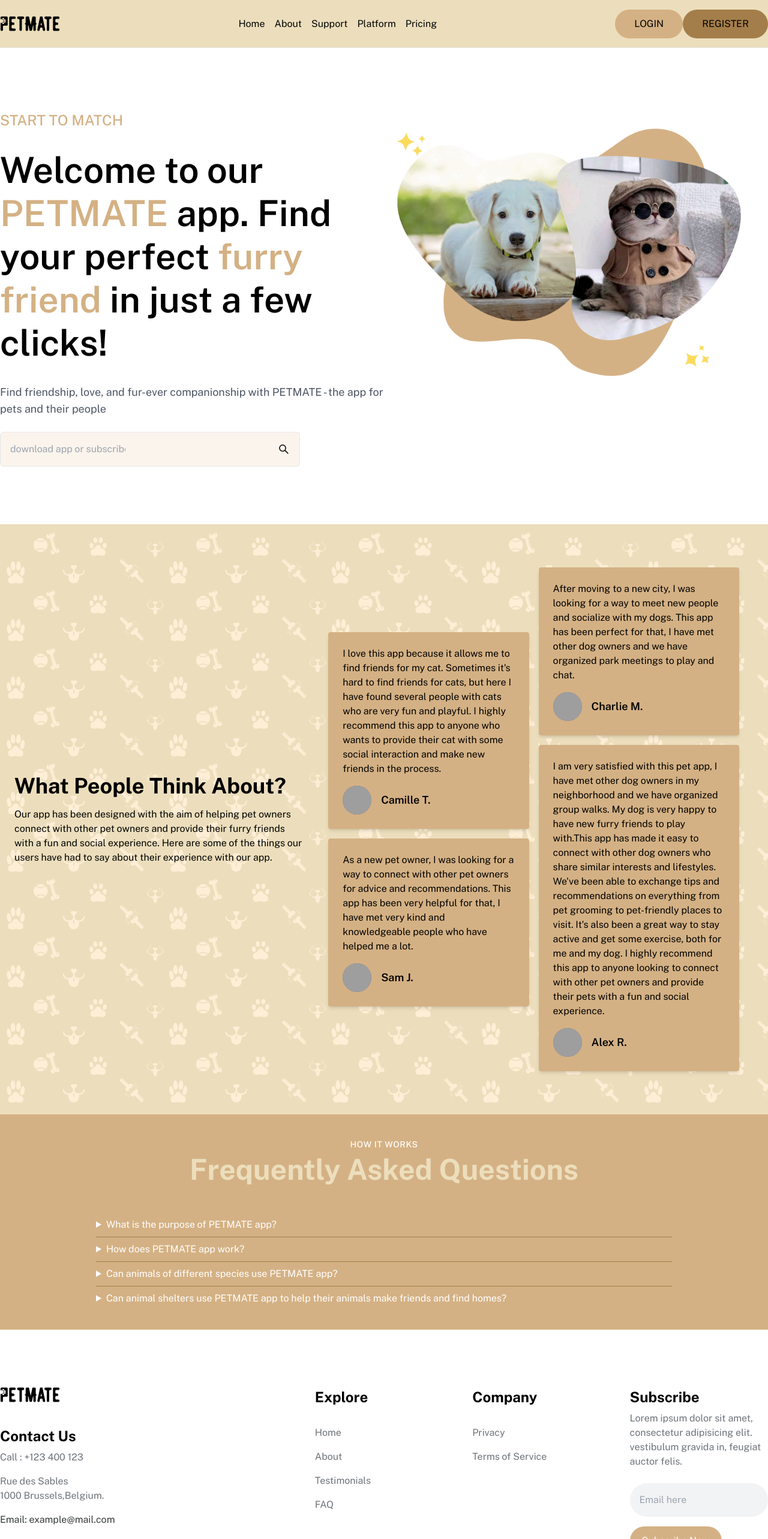
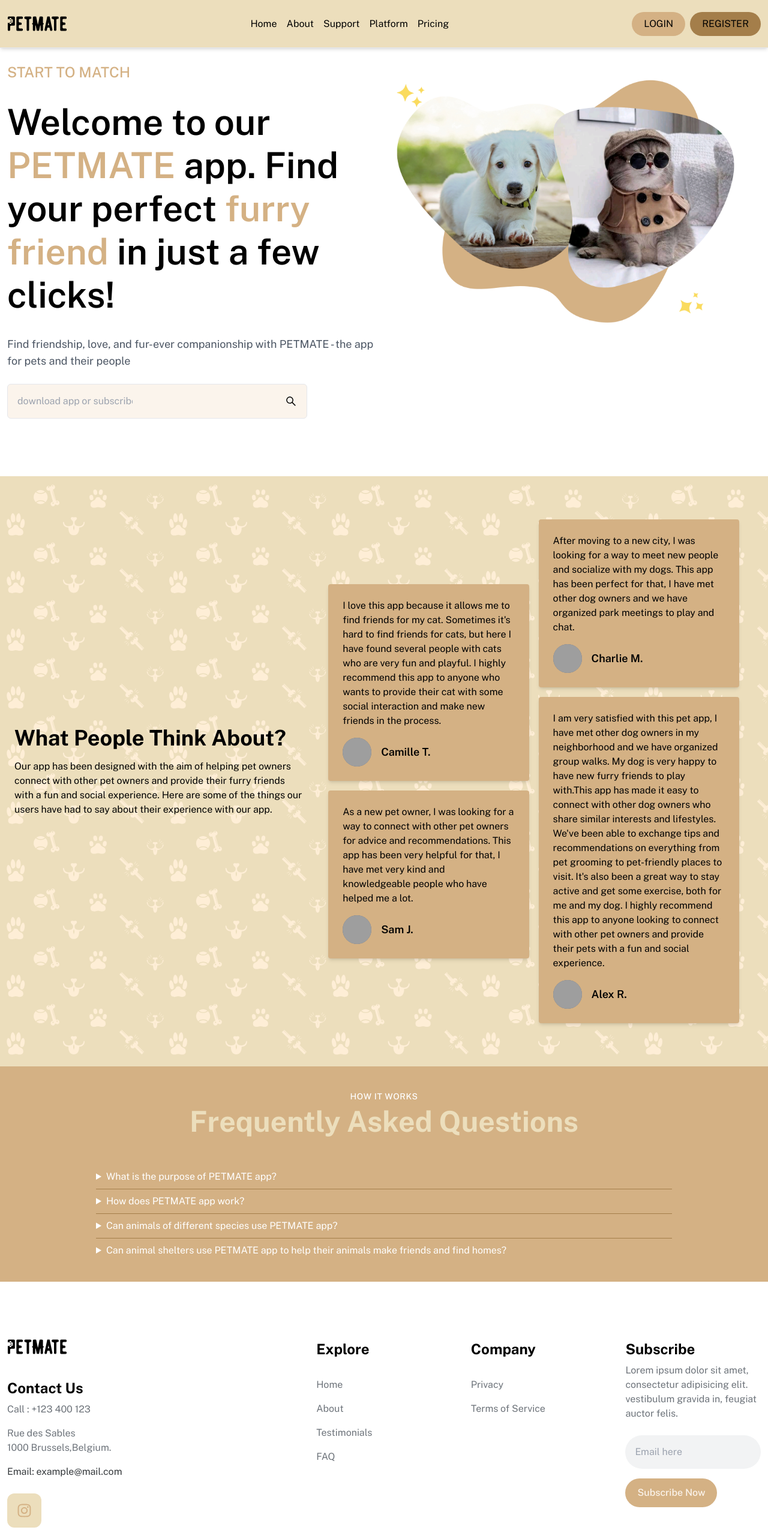
Before and after one commit to ronniejamestorres/petmate, a React (Vite) app: page / in a window 1280 px wide. Shown: the top 2566 px of the page at 60% size. Built offline with nearby package versions, Linux system fonts and the light colour scheme; no server answers; grey boxes are pictures that could not be loaded.

Commit message:
some slight styling mod in landingpage. fixed navbar and padding

```diff
--- a/src/components/FooterLanding.tsx
+++ b/src/components/FooterLanding.tsx
@@ -1,55 +1,61 @@
-import React from 'react';
-import logoImage from '../images/petmate-newlogo-01.svg';
-import { FaInstagram } from 'react-icons/fa';
-import '../App.css'
+import React from "react";
+import logoImage from "../images/petmate-newlogo-01.svg";
+import { FaInstagram } from "react-icons/fa";
+import "../App.css";
 
 const FooterLanding: React.FC = () => {
   return (
-    <div className='w-full bg-[#FFFF] py-24'>
-      <div className='md:max-w-[1480px] m-auto grid md:grid-cols-5 max-[780px]:grid-cols-2  gap-8 max-w-[600px]  px-4 md:px-0'>
-
-        <div className='col-span-2'>
-          <img src={logoImage} className='h-[25px]' alt='Petmate Logo' />
-          <h3 className='text-2xl font-bold mt-10'>Contact Us</h3>
-          <h3 className='py-2 text-[#6D737A]'>Call : +123 400 123</h3>
-          <h3 className='py-2 text-[#6D737A]'>Rue des Sables <br></br>1000 Brussels,Belgium.</h3>
-          <h3 className='py-2 text-[#363A3D]'>Email: example@mail.com</h3>
-          <div className='flex gap-4 py-4'>
-            <div className='p-4 bg-[#ecdebc] rounded-xl'><FaInstagram size={25} style={{ color: '#d4B184' }} /></div>
+    <div className="w-full bg-[#FFFF] py-24 md:px-3">
+      <div className="md:max-w-[1480px] m-auto grid md:grid-cols-5 max-[780px]:grid-cols-2  gap-8 max-w-[600px]  px-4 md:px-0">
+        <div className="col-span-2">
+          <img src={logoImage} className="h-[25px]" alt="Petmate Logo" />
+          <h3 className="text-2xl font-bold mt-10">Contact Us</h3>
+          <h3 className="py-2 text-[#6D737A]">Call : +123 400 123</h3>
+          <h3 className="py-2 text-[#6D737A]">
+            Rue des Sables <br></br>1000 Brussels,Belgium.
+          </h3>
+          <h3 className="py-2 text-[#363A3D]">Email: example@mail.com</h3>
+          <div className="flex gap-4 py-4">
+            <div className="p-4 bg-[#ecdebc] rounded-xl">
+              <FaInstagram size={25} style={{ color: "#d4B184" }} />
+            </div>
           </div>
         </div>
 
         <div>
-          <h3 className='text-2xl font-bold'>Explore</h3>
-          <ul className='py-6 text-[#6D737A]'>
-            <li className='py-2'>Home</li>
-            <li className='py-2'>About</li>
-            <li className='py-2'>Testimonials</li>
-            <li className='py-2'>FAQ</li>
-
+          <h3 className="text-2xl font-bold">Explore</h3>
+          <ul className="py-6 text-[#6D737A]">
+            <li className="py-2">Home</li>
+            <li className="py-2">About</li>
+            <li className="py-2">Testimonials</li>
+            <li className="py-2">FAQ</li>
           </ul>
         </div>
 
         <div>
-          <h3 className='text-2xl font-bold'>Company</h3>
-          <ul className='py-6 text-[#6D737A]'>
-            <li className='py-2'>Privacy</li>
-            <li className='py-2'>Terms of Service</li>
+          <h3 className="text-2xl font-bold">Company</h3>
+          <ul className="py-6 text-[#6D737A]">
+            <li className="py-2">Privacy</li>
+            <li className="py-2">Terms of Service</li>
           </ul>
         </div>
 
-        <div className='max-[780px]:col-span-2'>
-          <h3 className='text-2xl font-bold'>Subscribe</h3>
-          <h3 className='py-2 text-[#6D737A]'>Lorem ipsum dolor sit amet, consectetur adipisicing elit. <br></br> vestibulum gravida in, feugiat auctor felis.</h3>
-          <form className='py-4'>
+        <div className="max-[780px]:col-span-2">
+          <h3 className="text-2xl font-bold">Subscribe</h3>
+          <h3 className="py-2 text-[#6D737A]">
+            Lorem ipsum dolor sit amet, consectetur adipisicing elit. <br></br>{" "}
+            vestibulum gravida in, feugiat auctor felis.
+          </h3>
+          <form className="py-4">
             <input
-              className='bg-[#F2F3F4] p-4 w-full rounded-full'
-              placeholder='Email here'
+              className="bg-[#F2F3F4] p-4 w-full rounded-full"
+              placeholder="Email here"
             />
-            <button className='max-[780px]:w-full my-4 px-5 py-3 rounded-full bg-beige2 text-white font-medium'>Subscribe Now</button>
+            <button className="max-[780px]:w-full my-4 px-5 py-3 rounded-full bg-beige2 text-white font-medium">
+              Subscribe Now
+            </button>
           </form>
         </div>
-
       </div>
     </div>
   );
--- a/src/components/Hero.tsx
+++ b/src/components/Hero.tsx
@@ -1,46 +1,45 @@
-import React from 'react';
-import heroImg  from '../images/heroImage.png'
-import  {AiOutlineSearch} from 'react-icons/ai'
+import React from "react";
+import heroImg from "../images/heroImage.png";
+import { AiOutlineSearch } from "react-icons/ai";
 
 const Hero = () => {
   return (
-    <div className='w-full bg-[#FFFF] py-24'>
-        <div className='md:max-w-[1480px] m-auto grid md:grid-cols-2 max-w-[600px]  px-4 md:px-0'>
+    <div className="w-full bg-[#FFFF] py-24 md:px-3">
+      <div className="md:max-w-[1480px] m-auto grid md:grid-cols-2 max-w-[600px]  px-4 md:px-0">
+        <div className="flex flex-col justify-start gap-4">
+          <p className="py-2 text-2xl text-beige2 font-medium">
+            START TO MATCH
+          </p>
+          <h1 className="md:leading-[72px] py-2 md:text-6xl text-5xl font-semibold">
+            Welcome to our<span className="text-beige2"> PETMATE</span> app.
+            Find your perfect <span className="text-beige2"> furry friend</span>{" "}
+            in just a few clicks!
+          </h1>
+          <p className="py-2 text-lg text-gray-600">
+            Find friendship, love, and fur-ever companionship with PETMATE - the
+            app for pets and their people
+          </p>
 
-            <div className='flex flex-col justify-start gap-4'>
-                <p className='py-2 text-2xl text-beige2 font-medium'>START TO MATCH</p>
-                <h1 className='md:leading-[72px] py-2 md:text-6xl text-5xl font-semibold'>Welcome to our<span className='text-beige2'> PETMATE</span> app.
-                 Find your perfect <span  className='text-beige2'> furry friend</span> in just a few clicks!
-                </h1>
-                <p className='py-2 text-lg text-gray-600'>Find friendship, love, and fur-ever companionship with PETMATE - the app for pets and their people</p>
-
-                <form className='bg-white border max-w-[500px] p-4 input-box-shadow rounded-md flex justify-between'>
+          <form className="bg-white border max-w-[500px] p-4 input-box-shadow rounded-md flex justify-between">
             <input
-                        className='bg-white'
+              className="bg-white"
               type="text"
-                        placeholder='download app or subscribe mail?'
+              placeholder="download app or subscribe mail?"
             />
             <button>
               <AiOutlineSearch
                 size={20}
                 className="icon"
-                            style={{color:'#000'}}
-
+                style={{ color: "#000" }}
               />
-
             </button>
           </form>
         </div>
 
-            <img  src={heroImg} className="md:order-last  order-first" />
+        <img src={heroImg} className="md:order-last  order-first" />
+      </div>
+    </div>
+  );
+};
 
-
-
-        </div>
-
-
-    </div>
-  )
-}
-
-export default Hero
+export default Hero;
--- a/src/components/Navbar.tsx
+++ b/src/components/Navbar.tsx
@@ -7,15 +7,13 @@ import logoImage from "../images/petmate-newlogo-01.svg";
 import MenuIcon from "@mui/icons-material/Menu";
 import CloseIcon from "@mui/icons-material/Close";
 
-
-
 function Navbar() {
   const navigate = useNavigate();
   const [toggle, setToggle] = useState(false); //true open and false close
   const handleClick = () => setToggle(!toggle);
 
   return (
-    <nav className="w-full h-[80px] bg-beige1 border-b">
+    <nav className="w-full fixed h-[80px] bg-beige1 border-b shadow-md md:px-3">
       <div className="md:max-w-[1480px] max-w-[600px] m-auto w-full h-full flex justify-between items-center md:px-0 px-4">
         <img src={logoImage} alt="Logo" className="h-[25px]" />
 
@@ -27,17 +25,17 @@ function Navbar() {
             <li>Platform</li>
             <li>Pricing</li>
           </ul>
-        </div >
+        </div>
 
-        <div className="hidden md:flex">
+        <div className="hidden md:flex gap-2">
           <button
-            className="bg-beige2 hover:bg-grey px-8 py-3 rounded-full"
+            className="bg-beige2 hover:bg-grey md:px-5 md:py-2 rounded-full"
             onClick={() => navigate("/Login")}
           >
             LOGIN
           </button>
           <button
-            className="bg-beige3 hover:bg-grey px-8 py-3 rounded-full "
+            className="bg-beige3 hover:bg-grey md:px-5 md:py-2 rounded-full "
             onClick={() => navigate("/Register")}
           >
             REGISTER
@@ -49,22 +47,28 @@ function Navbar() {
         </div>
       </div>
 
-      <div className={toggle?'absolute z-10 p-4  bg-[#FFFF] w-full px-8 md:hidden border-b':'hidden'}>
+      <div
+        className={
+          toggle
+            ? "absolute z-10 p-4  bg-[#FFFF] w-full px-8 md:hidden border-b"
+            : "hidden"
+        }
+      >
         <ul>
           <li className="p-4 hover:bg-gray-100">Home</li>
           <li className="p-4 hover:bg-gray-100">About</li>
           <li className="p-4 hover:bg-gray-100">Support</li>
           <li className="p-4 hover:bg-gray-100">Platform</li>
           <li className="p-4 hover:bg-gray-100">Pricing</li>
-          <div className="flex flex-col my-4 gap-4">
+          <div className="flex flex-col my-4 gap-3">
             <button
-            className="bg-beige2 px-8 py-5 rounded-full hover:bg-grey "
+              className="bg-beige2 px-3 py-2 rounded-full hover:bg-grey "
               onClick={() => navigate("/Login")}
             >
               LOGIN
             </button>
             <button
-            className="bg-beige3 px-8 py-5 rounded-full hover:bg-grey "
+              className="bg-beige3 px-3 py-2 rounded-full hover:bg-grey "
               onClick={() => navigate("/Register")}
             >
               REGISTER
@@ -72,8 +76,6 @@ function Navbar() {
           </div>
         </ul>
       </div>
-
-
     </nav>
   );
 }
```
Lines whose indentation alone changed are shown as unchanged.
